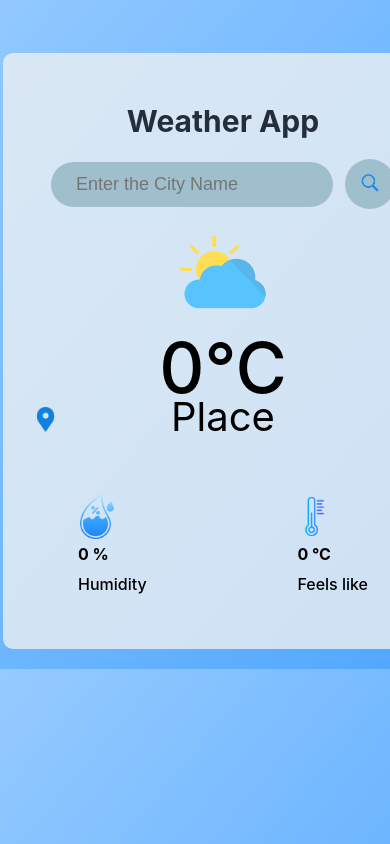
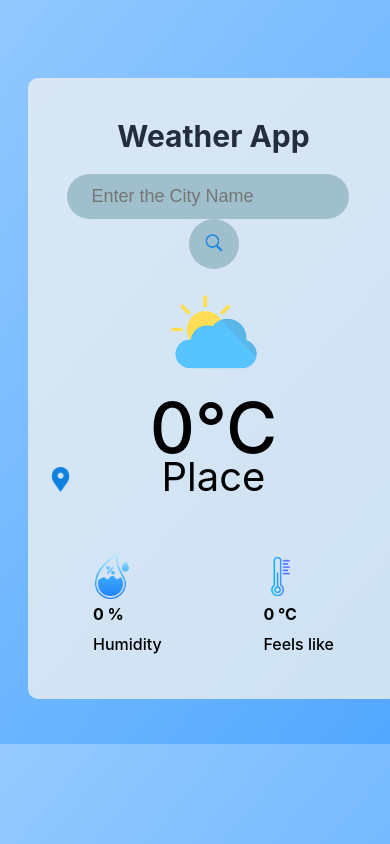
Before and after one commit to sreyas07/Weather-App, a React (Create React App) app in the folder weather-app-react/: page / in a window 390 px wide. Shown: the top 844 px of the page. Built offline with nearby package versions, Linux system fonts and the light colour scheme.

Commit message:
"aligned center"

```diff
--- a/weather-app-react/src/App.css
+++ b/weather-app-react/src/App.css
@@ -7,6 +7,8 @@
 @media only screen and (max-width:500px) {
   .App{
     margin: -42px;
+    align-items: center;
+    text-align: center;
     padding-top: 50px;
     border: 0;
     background: linear-gradient(130deg,rgb(151, 203, 255),rgb(80, 167, 255));
--- a/weather-app-react/src/HomePage.css
+++ b/weather-app-react/src/HomePage.css
@@ -17,9 +17,9 @@
 }
 
 .search{
-    display: inline-flex;
+    display: inline;
     align-items: center;
-    justify-content: space-between;
+    justify-content: space-around;
 }
 
 .search input{
@@ -137,4 +137,12 @@
       text-align: left;
       padding: 20px;
     }
+
+    .weather{
+        width: 331px;
+        margin: 25px;
+        padding: 20px;
+        justify-content: center;
+        text-align: center;
+    }
 }
```
